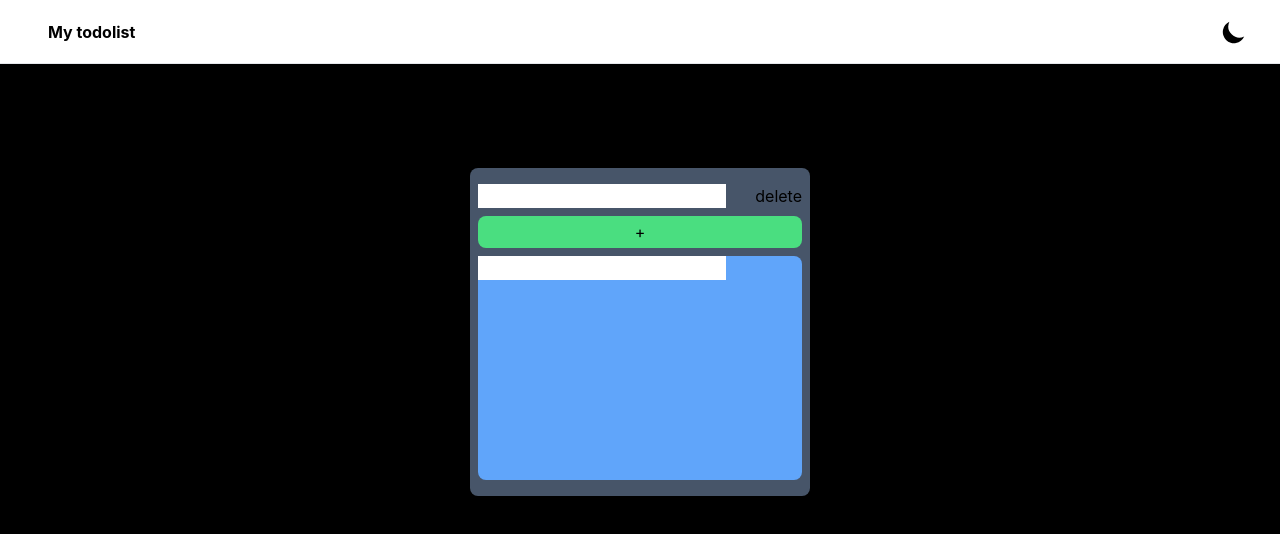
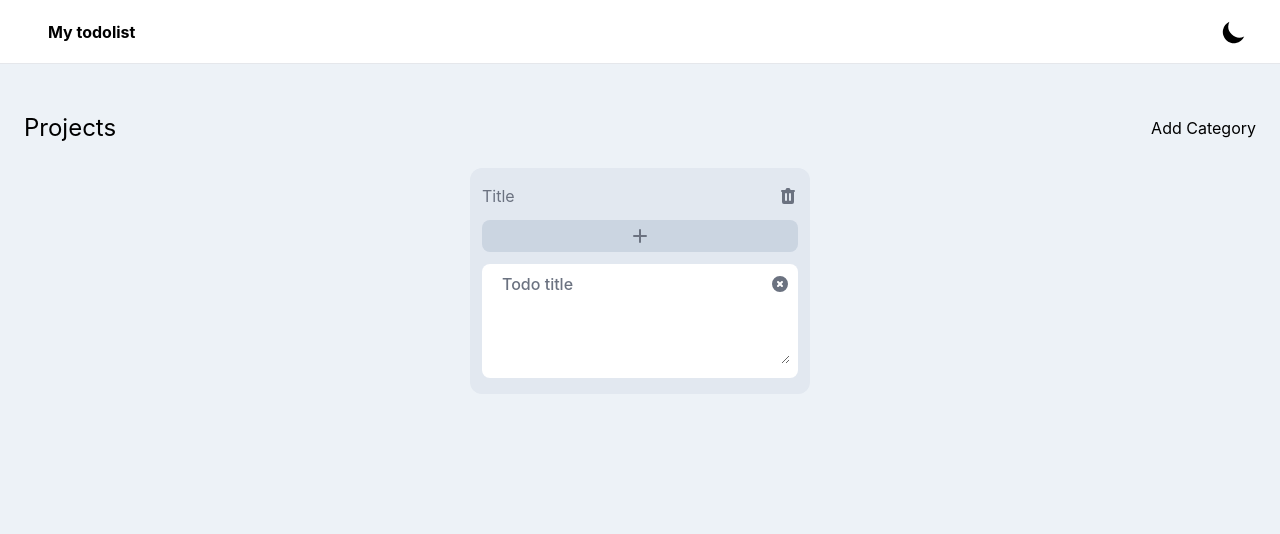
Before and after one commit to themattmayfield/custom-next-tailwind, a Next.js app: page / in a window 1280 px wide. Both pictures are taken after a click on the button "Add Category". Shown: the top 534 px of the page. Built offline with nearby package versions, Linux system fonts and the light colour scheme.

Commit message:
scroll right on add car. UI updates

```diff
--- a/components/Header.js
+++ b/components/Header.js
@@ -2,7 +2,7 @@ import RenderCurrentThemeChanger from "components/RenderCurrentThemeChanger";
 
 const Header = () => {
   return (
-    <div className="sticky top-0 z-10 flex-shrink-0 px-4 sm:px-6 lg:px-8 flex items-center h-16 bg-white dark:bg-black border-b border-gray-200 dark:border-sureGray justify-between">
+    <div className="sticky top-0 z-10 flex-shrink-0 px-4 sm:px-6 lg:px-8 flex items-center h-16 bg-white dark:bg-black border-b border-gray-200 dark:border-todoDark justify-between">
       <div className="w-full inline-flex items-center">
         {/* <p>🚀</p> */}
         <p className="ml-4 text-sm sm:text-base font-bold">My todolist</p>
--- a/components/Layout.js
+++ b/components/Layout.js
@@ -33,10 +33,10 @@ const Layout = ({ children }) => {
         //   backgroundColor: currentTheme === "dark" ? "black" : "white",
         //   ...bgStyle,
         // }}
-        className={`bg-black min-h-full`}
+        className={`bg-todoLight dark:bg-black min-h-full transition duration-300 ease-in-out`}
       >
         <Header />
-        <main className="flex-1 max-w-8xl mx-auto w-full pt-4 sm:pt-12 px-4 xs:px-6">
+        <main className="flex-1 max-w-7xl mx-auto w-full pt-4 sm:pt-12 px-4 xs:px-6">
           {children}
         </main>
       </div>
--- a/components/SubHeader.js
+++ b/components/SubHeader.js
@@ -5,11 +5,11 @@ const SubHeader = ({ dispatch }) => {
     <div className="flex items-center justify-between">
       <p className="text-2xl font-bols">Projects</p>
       <button
-        onClick={() =>
+        onClick={() => {
           dispatch({
             type: ACTIONS.ADD_CATEGORY,
-          })
-        }
+          });
+        }}
       >
         Add Category
       </button>
--- a/pages/index.js
+++ b/pages/index.js
@@ -1,9 +1,28 @@
+import { useRef, useEffect, useState } from "react";
 import Layout from "components/Layout";
 import SubHeader from "components/SubHeader";
 import { useLocalStorage, ACTIONS } from "lib/localstorage";
+import {
+  TrashIcon,
+  PlusIcon,
+  CheckCircleIcon,
+  XCircleIcon,
+} from "@heroicons/react/solid";
+
+const handleKeyDown = (e) => {
+  e.target.style.height = "inherit";
+  e.target.style.height = `${e.target.scrollHeight}px`;
+  // In case you have a limitation
+  // e.target.style.height = `${Math.min(e.target.scrollHeight, limit)}px`;
+};
 
 export default function Home() {
   const [categories, dispatch] = useLocalStorage("categories", []);
+  const firstRender = useRef(true);
+
+  useEffect(() => {
+    firstRender.current = false;
+  }, []);
 
   return (
     <Layout>
@@ -12,23 +31,43 @@ export default function Home() {
 
       <CategoryContainer>
         {categories.map((category, idx) => (
-          <Category key={idx} category={category} dispatch={dispatch} />
+          <Category
+            firstRender={firstRender}
+            key={idx}
+            category={category}
+            dispatch={dispatch}
+          />
         ))}
       </CategoryContainer>
     </Layout>
   );
 }
 
-const CategoryContainer = ({ children }) => (
+const CategoryContainer = ({ children }) => {
+  return (
     <div className="flex items-start gap-x-4 sm:gap-x-8 py-6 w-full overflow-x-scroll">
       {children}
     </div>
   );
+};
 
-const Category = ({ category, dispatch }) => (
-  <div className="bg-slate-600 rounded-lg px-2 py-4 w-[340px] max-h-fit mx-auto flex-shrink-0">
+const Category = ({ category, dispatch, firstRender }) => {
+  const ref = useRef();
+
+  useEffect(() => {
+    if (firstRender.current === false && ref.current) {
+      ref.current.scrollIntoView({ behavior: "smooth", block: "end" });
+    }
+  }, [firstRender]);
+
+  return (
+    <div
+      ref={ref}
+      className="bg-slate-200 dark:bg-todoDark/50 rounded-xl px-3 py-4 w-[340px] max-h-fit mx-auto flex-shrink-0"
+    >
       <div className="flex items-center justify-between">
-      <input
+        <CustomInput
+          placeholder="Title"
           value={category.name}
           onChange={(e) =>
             dispatch({
@@ -42,7 +81,7 @@ const Category = ({ category, dispatch }) => (
             dispatch({ type: ACTIONS.DELETE_CATEGORY, payload: category })
           }
         >
-        delete
+          <TrashIcon className="h-5 w-5 text-gray-500 dark:text-zinc-700 hover:text-gray-600/60 dark:hover:text-zinc-700/50 hover:text-opacity-60 transition duration-300 ease-in-out" />
         </button>
       </div>
       <button
@@ -52,14 +91,20 @@ const Category = ({ category, dispatch }) => (
             payload: { id: category.id },
           })
         }
-      className="bg-green-400 w-full py-1 rounded-lg my-2"
+        className="bg-slate-300 dark:bg-zinc-900 hover:bg-slate-400/40 dark:hover:bg-opacity-60 transition duration-300 ease-in-out w-full py-1.5 rounded-lg my-3 flex justify-center"
       >
-      +
+        <PlusIcon className="h-5 w-5 text-gray-500 dark:text-zinc-700" />
       </button>
       <div className="space-y-6">
         {category.todos.map((item) => (
-        <div key={item.id} className="bg-blue-400 h-56 rounded-lg">
-          <input
+          <div
+            key={item.id}
+            className="bg-white dark:bg-black p-2 h-auto rounded-lg"
+          >
+            <div className="flex items-center justify-between">
+              <CustomInput
+                placeholder="Todo title"
+                className="ml-3 font-medium"
                 value={item.name}
                 onChange={(e) =>
                   dispatch({
@@ -71,8 +116,50 @@ const Category = ({ category, dispatch }) => (
                   })
                 }
               />
+              <button
+                onClick={(e) =>
+                  dispatch({
+                    type: ACTIONS.UPDATE_TODO,
+                    payload: {
+                      catID: category.id,
+                      item: { ...item, completed: !item.completed },
+                    },
+                  })
+                }
+                className="text-xs"
+              >
+                {item.completed ? (
+                  <CheckCircleIcon className="h-5 w-5 text-gray-500 dark:text-zinc-700 hover:text-gray-600/60 dark:hover:text-zinc-700/50 hover:text-opacity-60 transition duration-300 ease-in-out" />
+                ) : (
+                  <XCircleIcon className="h-5 w-5 text-gray-500 dark:text-zinc-700 hover:text-gray-600/60 dark:hover:text-zinc-700/50 hover:text-opacity-60 transition duration-300 ease-in-out" />
+                )}
+              </button>
+            </div>
+            <textarea
+              // placeholder="Todo info"
+              className="mt-1 w-full bg-transparent h-auto border-none text-gray-600"
+              onKeyDown={handleKeyDown}
+              value={item.text}
+              onChange={(e) =>
+                dispatch({
+                  type: ACTIONS.UPDATE_TODO,
+                  payload: {
+                    catID: category.id,
+                    item: { ...item, text: e.target.value },
+                  },
+                })
+              }
+            />
           </div>
         ))}
       </div>
     </div>
   );
+};
+
+const CustomInput = (props) => (
+  <input
+    {...props}
+    className={`${props.className} bg-transparent focus:px-1`}
+  />
+);
--- a/tailwind.config.js
+++ b/tailwind.config.js
@@ -10,7 +10,12 @@ module.exports = {
       xs: "475px",
       ...defaultTheme.screens,
     },
-    extend: {},
+    extend: {
+      colors: {
+        todoDark: "#0E0E0E",
+        todoLight: "#EDF2F7",
+      },
+    },
   },
   plugins: [require("@tailwindcss/forms")],
 };
```
Lines whose indentation alone changed are shown as unchanged.
